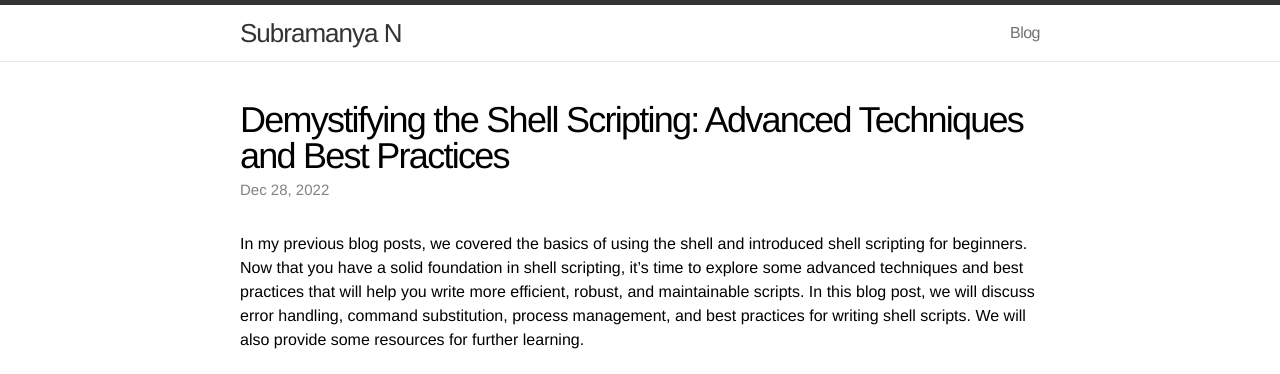
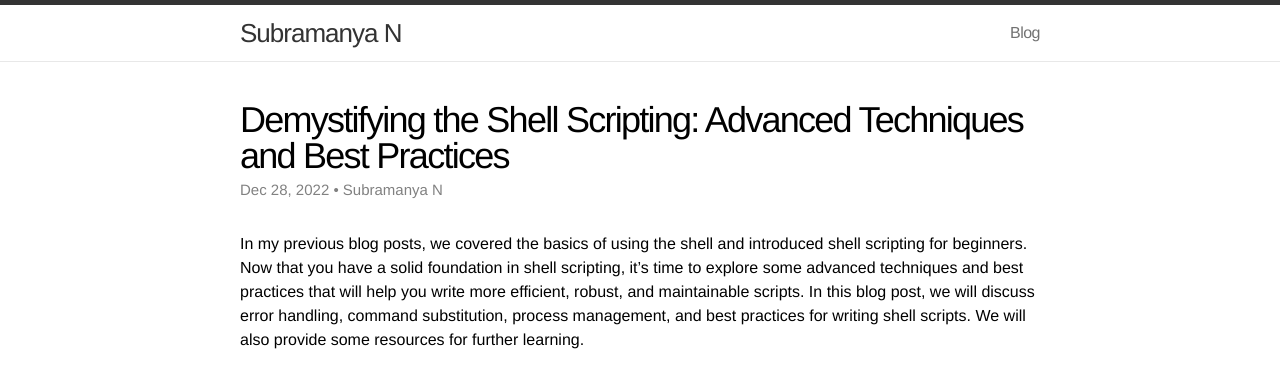
Before and after one commit to subramanya1997/subramanya.github.io, a Jekyll site: the page built from _posts/2023-12-28-demystifying-the-shell-scripting-advanced-techniques-and-best-practices.md, in a window 1280 px wide and 900 px high. Shown: the top 374 px of the window. Built offline with Jekyll 4.4.1, drawn with Linux system fonts in a browser that asks for light colours.

Commit message:
Author added

```diff
--- a/_posts/2023-12-28-demystifying-the-shell-scripting-advanced-techniques-and-best-practices.md
+++ b/_posts/2023-12-28-demystifying-the-shell-scripting-advanced-techniques-and-best-practices.md
@@ -3,6 +3,7 @@ layout: post
 title: "Demystifying the Shell Scripting: Advanced Techniques and Best Practices"
 excerpt: Building upon the fundamentals of shell scripting, this guide delves into advanced techniques and best practices that will elevate your scripting skills. We will explore error handling, command substitution, process management, and share valuable tips for writing efficient, robust, and maintainable scripts. By mastering these advanced concepts, you will be well-equipped to tackle complex scripting challenges and harness the full power of shell scripting.
 date: 2022-12-28
+author: Subramanya N
 tags: [Shell Scripting, Bash, Shell, Error Handling, Command Substitution, Process Management, Best Practices]
 ready: true
 ---
```
Also changed, not shown: _posts/2022-12-21-version-control.md (+1 -0 lines).
